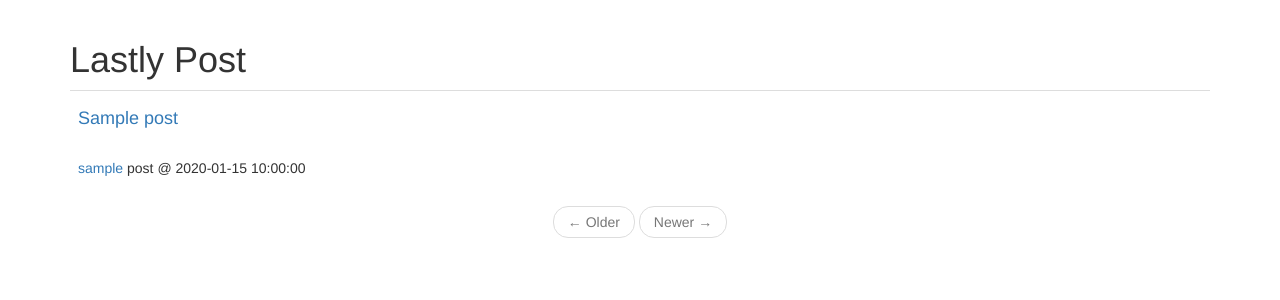
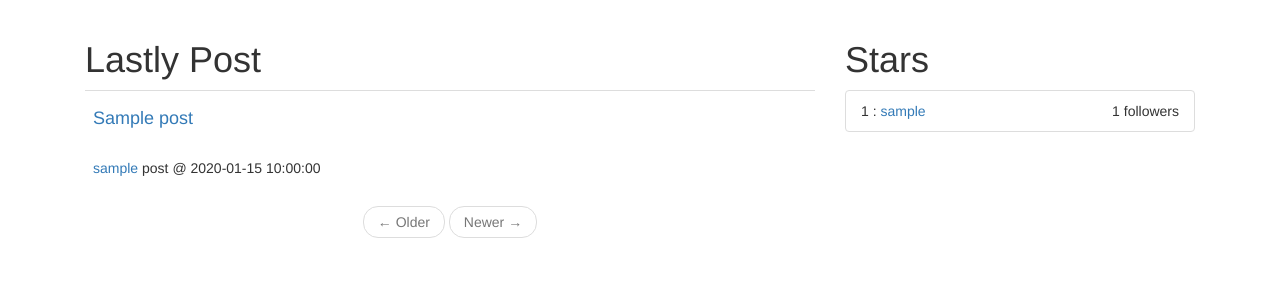
Before and after one commit to P-ppc/microblog, a Flask app: page / in a window 1280 px wide. Shown: the part 52-352 px from the top of the page. Run offline with Flask 2, Linux system fonts and the light colour scheme; a user stored in the database is signed in; tables that the repository leaves empty hold one stand-in row (values such as "Sample post"); parts of the project's set-up code (start-up, migrations or seed data) failed here and were passed over; some libraries are stand-ins or nearby versions.

Commit message:
首页新增关注排行模块

```diff
--- a/app/models.py
+++ b/app/models.py
@@ -1,3 +1,4 @@
+# -*- coding: utf-8 -*-
 from app import db
 from app import app
 
--- a/app/templates/index.html
+++ b/app/templates/index.html
@@ -1,7 +1,8 @@
 {% extends "base.html" %}
 {% block content %}
+
+<div class="col-md-8">
     <h1>Lastly Post</h1>
-
     <!-- posts is a Paginate object -->
     <table class="table">
     <tbody>
@@ -14,5 +15,23 @@
     {% if posts and posts.items %}
         {% include 'paginator.html'%}
     {% endif %}
+</div>
+
+<div class="col-md-4">
+    <h1>Stars</h1>
+    <ul class="list-group">
+        <!-- TODO 循环遍历 -->
+        {% if top5 %}
+            {% for user in top5 %}
+                <li class="list-group-item" style="list-style-type:none;">
+                        {{ loop.index }} : <a href="{{ url_for('user', nickname = user.nickname) }}">{{ user.nickname }}</a>
+                        <span style="float:right">
+                            {{ user.followers.count() }} followers
+                        </span>
+                </li>
+            {% endfor %}
+        {% endif %}
+    </ul>
+</div>
 
 {% endblock %}
--- a/app/views.py
+++ b/app/views.py
@@ -14,6 +14,7 @@ import StringIO
 from utils import create_validate_code
 from forms import LoginForm, EditForm, SearchForm
 from sqlalchemy import desc
+import heapq
 
 @app.route('/', methods = ['GET', 'POST'])
 @app.route('/index', methods = ['GET', 'POST'])
@@ -22,9 +23,13 @@ from sqlalchemy import desc
 def index(page = 1):
     # 显示所有人的blog
     posts = Post.query.order_by(desc(Post.timestamp)).paginate(page, POSTS_PER_PAGE, False)
+    # 显示前5的followers排行
+    users = User.query.all()
+    top5 = heapq.nlargest(5, users, key = lambda u : u.followers.count())
     return render_template("index.html",
         title = 'Home',
-        posts = posts)
+        posts = posts,
+        top5 = top5)
 
 @app.route('/login', methods = ['GET', 'POST'])
 def login():
```
Lines whose indentation alone changed are shown as unchanged.
